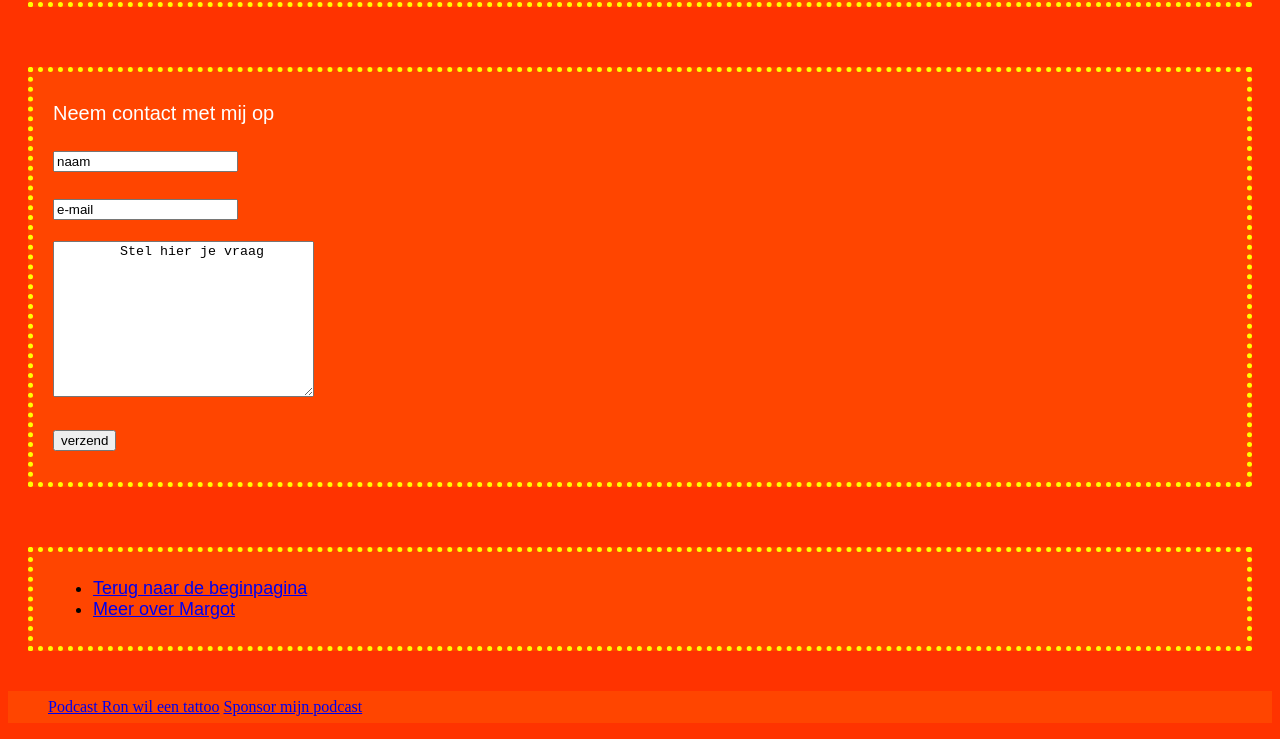
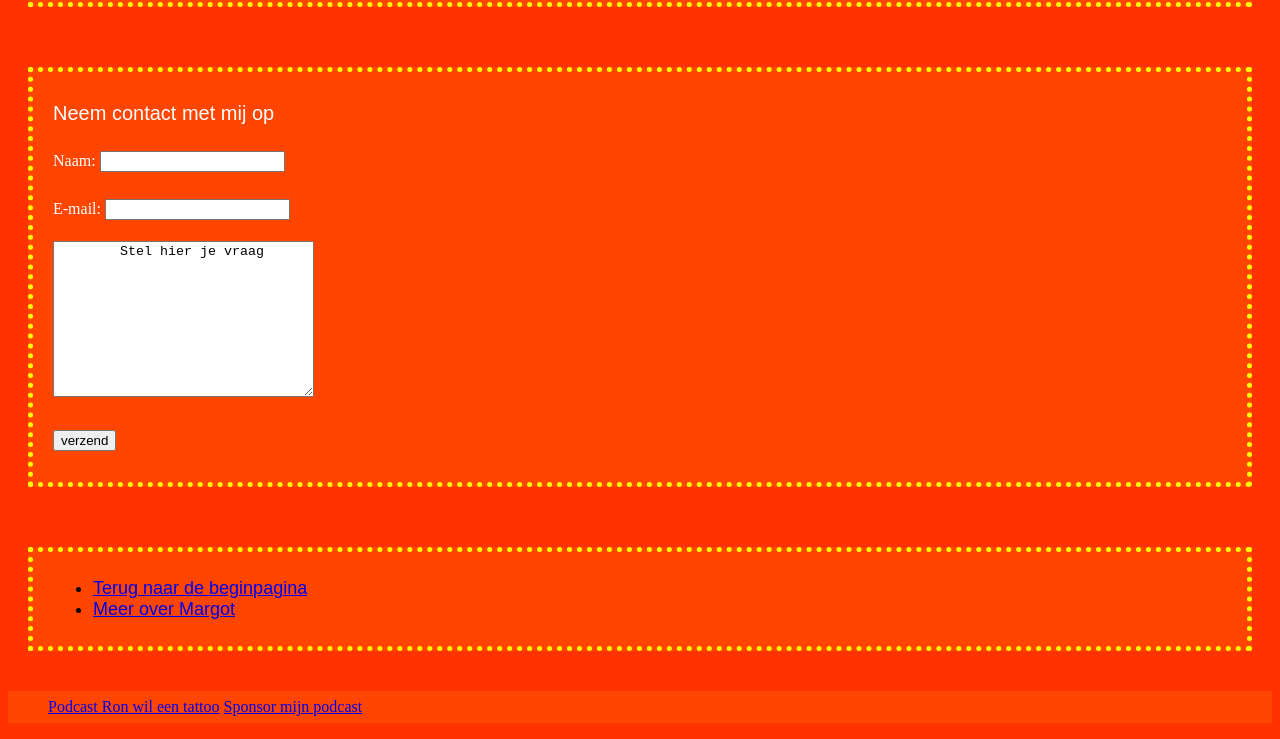
Before and after one commit to Margot070/opdrachten, a plain HTML site: page Opdracht_formulier/contact.html in a window 1280 px wide. Shown: the part 147-886 px from the top of the page. Drawn offline with Linux system fonts and the light colour scheme.

Commit message:
Update contact.html

```diff
--- a/Opdracht_formulier/contact.html
+++ b/Opdracht_formulier/contact.html
@@ -28,13 +28,13 @@
 
             <p>
 
-                <input type="text" value="naam" />
+                <label>Naam: <input type="text" /> </label>
 
             </p>
 
             <p>
 
-                <input type="e-mail" value="e-mail" />
+                <label>E-mail: <input type="e-mail" /> </label>
 
             </p>
 
```
